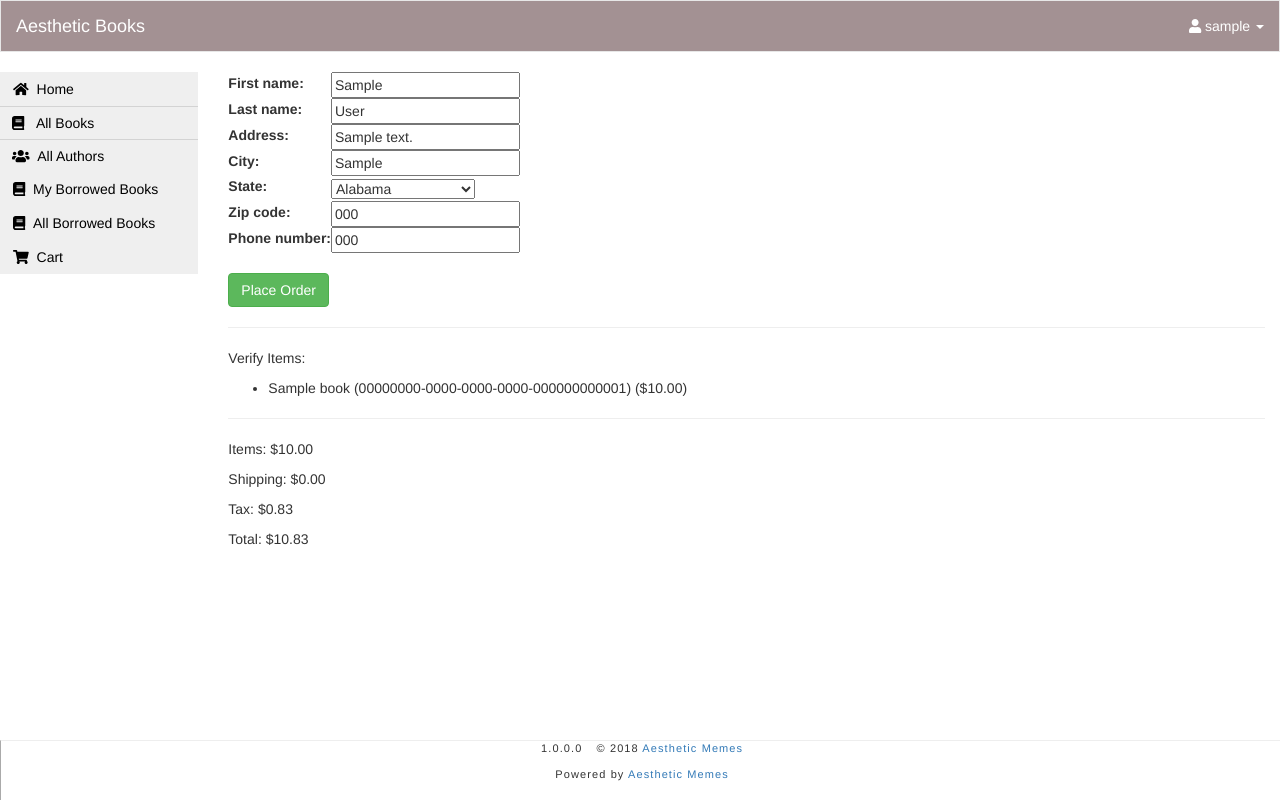
After one commit to SamirKalouf/aesthetic-memes, a Django app: page /ecommerce/checkout/1/ in a window 1280 px wide. The commit adds this page. Run offline with Django 3.2, Linux system fonts and the light colour scheme; a user stored in the database is signed in; tables that the repository leaves empty hold one stand-in row (values such as "Sample post"); some libraries are stand-ins or nearby versions.

Commit message:
users can now purchase books

```diff
--- a/aesthetic_memes/ecommerce/templates/base_generic.html
+++ b/aesthetic_memes/ecommerce/templates/base_generic.html
@@ -117,7 +117,7 @@
     <footer class="fixed-bottom">
       <div class="container text-center">
         <ul class="list-inline">
-          <li>0.1.0.0</li>
+          <li>1.0.0.0</li>
           <li>&copy; 2018 <a href="{% url 'index' %}" target="_blank">Aesthetic Memes</a></li>
         </ul>
 
--- a/aesthetic_memes/ecommerce/templates/book_cart.html
+++ b/aesthetic_memes/ecommerce/templates/book_cart.html
@@ -7,7 +7,7 @@
 
   {% if owned_books %}
     {% for book in owned_books %}
-      <p><a class="btn btn-danger" role="button" style="margin-right:10px;" href={% url 'remove-from-cart' book.id %}>Remove From Cart </a>{{ book }}(${{ book.price }})</p>
+      <p><a class="btn btn-danger" role="button" style="margin-right:10px;" href={% url 'remove-from-cart' book.id %}>Remove From Cart </a>{{ book }} (${{ book.price }})</p>
     {% endfor %}
   {% else %}
     <p>Your cart is empty.</p>
@@ -21,6 +21,8 @@
     <p>Total: ${{ total_price_with_tax }}</p>
   {% endif %}
 
-  <a href="#" class="btn btn-success" role="button">Checkout</a>
+  {% if owned_books %}
+    <a href="{% url 'checkout' user.profile.pk %}" class="btn btn-success" role="button">Checkout</a>
+  {% endif %}
 
 {% endblock %}
--- a/aesthetic_memes/ecommerce/templates/ecommerce/book_detail.html
+++ b/aesthetic_memes/ecommerce/templates/ecommerce/book_detail.html
@@ -18,6 +18,7 @@
       <hr>
     {% endif %}
 
+  {% if book.bookinstance_set.all %}
     {% for copy in book.bookinstance_set.all %}
     <hr>
     <p class="{% if copy.status == 'a' %}text-success{% elif copy.status == 'm' %}text-danger{% else %}text-warning{% endif %}">{{ copy.get_status_display }}</p>
@@ -38,5 +39,8 @@
       </div>
     </div>
     {% endfor %}
+  {% else %}
+    <p class="text-danger">There are no copies of this book available at this time.</p>
+  {% endif %}
   </div>
 {% endblock %}
--- a/aesthetic_memes/ecommerce/templates/index.html
+++ b/aesthetic_memes/ecommerce/templates/index.html
@@ -7,7 +7,6 @@
 
   <p>Welcome to <em>Aesthetic Books</em>, an easy to use website for all your textbook purchasing needs!</p>
 </div>
-<h2>Dynamic content</h2>
 
   <p>Aesthetic Books has the following record counts:</p>
   <ul>
@@ -17,6 +16,6 @@
     <li><strong>Authors:</strong> {{ num_authors }}</li>
   </ul>
 
-<p>You have visited this page {{ num_visits }}{% if num_visits == 1 %} time{% else %} times{% endif %}.</p>
+  <a href="{% url 'books' %}"><p class="text-primary">Start searching for a book here!</p></a>
 
 {% endblock %}
--- a/aesthetic_memes/ecommerce/urls.py
+++ b/aesthetic_memes/ecommerce/urls.py
@@ -53,3 +53,11 @@ urlpatterns += [
 urlpatterns += [
     path('signup/', views.signup, name='signup'),
 ]
+
+urlpatterns += [
+    path('checkout/<int:pk>/', views.ProfileCheckout.as_view(), name='checkout'),
+]
+
+urlpatterns += [
+    path('success/', views.success_page, name='success'),
+]
--- a/aesthetic_memes/ecommerce/views.py
+++ b/aesthetic_memes/ecommerce/views.py
@@ -289,3 +289,50 @@ def signup(request):
     else:
         form = UserCreationForm()
     return render(request, 'signup.html', {'form': form})
+
+class ProfileCheckout(LoginRequiredMixin, UpdateView):
+    model = Profile
+    fields = ['first_name', 'last_name', 'address', 'city', 'state', 'zip_code', 'phone_number']
+
+    success_url = reverse_lazy('success')
+
+    def get_context_data(self, **kwargs):
+        context = super(ProfileCheckout, self).get_context_data(**kwargs)
+
+        books = Book.objects.all()
+
+        books_owned = self.request.user.profile.bookinstance_set
+
+        total_price = 0
+        texas_tax = 0.0825
+
+        owned_books = []
+        for book in books_owned.all():
+            owned_books.append(book)
+            total_price = total_price + book.price
+
+        tax = round(total_price * decimal.Decimal(texas_tax),2)
+        total_price_with_tax = total_price + tax
+
+        context['books'] = books
+        context['owned_books'] = owned_books
+        context['total_price'] = total_price
+        context['total_price_with_tax'] = total_price_with_tax
+        context['tax'] = tax
+
+        return context
+
+@login_required
+def success_page(request):
+    books = Book.objects.all()
+
+    books_owned = request.user.profile.bookinstance_set
+
+    for book in books_owned.all():
+        book.delete()
+
+    return render(
+        request,
+        'success_page.html',
+        context = {}
+    )
--- a/aesthetic_memes/profiles/models.py
+++ b/aesthetic_memes/profiles/models.py
@@ -12,6 +12,40 @@ from django.contrib.auth.models import User
 class Profile(models.Model):
     user = models.OneToOneField(settings.AUTH_USER_MODEL, on_delete=models.CASCADE)
 
+    ALABAMA = 'AL'; ALASKA = 'AK'; ARIZONA = 'AZ'; ARKANSAS = 'AR'; CALIFORNIA = 'CA'
+    COLORADO = 'CO'; CONNECTICUT = 'CT'; DELAWARE = 'DE'; FLORIDA = 'FL'; GEORGIA = 'GA'
+    HAWAII = 'HI'; IDAHO = 'ID'; ILLINOIS = 'IL'; INDIANA = 'IN'; IOWA = 'IA'; KANSAS = 'KS'
+    KENTUCKY = 'KY'; LOUISIANA = 'LA'; MAINE = 'ME'; MARYLAND = 'MD'; MASSACHUSETTS = 'MA'
+    MICHIGAN = 'MI'; MINNESOTA = 'MN'; MISSISSIPPI = 'MS'; MISSOURI = 'MO'; MONTANA = 'MT'
+    NEBRASKA = 'NE'; NEVADA = 'NV'; NEW_HAMPSHIRE = 'NH'; NEW_JERSEY = 'NJ'; NEW_MEXICO = 'NM'
+    NEW_YORK = 'NY'; NORTH_CAROLINA = 'NC'; NORTH_DAKOTA = 'ND'; OHIO = 'OH'; OKLAHOMA = 'OK'
+    OREGON = 'OR'; PENNSYLVANIA = 'PA'; RHODE_ISLAND = 'RI'; SOUTH_CAROLINA = 'SC'; SOUTH_DAKOTA = 'SD'
+    TENNESSEE = 'TN'; TEXAS = 'TX'; UTAH = 'UT'; VERMONT = 'VT'; VIRGINIA = 'VA'; WASHINGTON = 'WA';
+    WEST_VIRGINIA = 'WV'; WISCONSIN = 'WI'; WYOMING = 'WY'; DISTRICT_OF_COLUMBIA = 'DC'
+
+    STATE_CHOICES = (
+        (ALABAMA, 'Alabama'), (ALASKA, 'Alaska'), (ARIZONA, 'Arizona'), (ARKANSAS, 'Arkansas'), (CALIFORNIA, 'California'),
+        (COLORADO, 'Colorado'), (CONNECTICUT, 'Connecticut'), (DELAWARE, 'Delaware'), (FLORIDA, 'Florida'), (GEORGIA, 'Georgia'),
+        (HAWAII, 'Hawaii'), (IDAHO, 'Idaho'), (ILLINOIS, 'Illinois'), (INDIANA, 'Indiana'), (IOWA, 'Iowa'), (KANSAS, 'Kansas'),
+        (KENTUCKY, 'Kentucky'), (LOUISIANA, 'Louisiana'), (MAINE, 'Maine'), (MARYLAND, 'Maryland'), (MASSACHUSETTS, 'Massachusetts'),
+        (MICHIGAN, 'Michigan'), (MINNESOTA, 'Minnesota'), (MISSISSIPPI, 'Mississippi'), (MISSOURI, 'Missouri'), (MONTANA, 'Montana'),
+        (NEBRASKA, 'Nebraska'), (NEVADA, 'Nevada'), (NEW_HAMPSHIRE, 'New Hampshire'), (NEW_JERSEY, 'New Jersey'), (NEW_MEXICO, 'New Mexico'),
+        (NEW_YORK, 'New York'), (NORTH_CAROLINA, 'North Carolina'), (NORTH_DAKOTA, 'North Dakota'), (OHIO, 'Ohio'), (OKLAHOMA, 'Oklahoma'),
+        (OREGON, 'Oregon'), (PENNSYLVANIA, 'Pennsylvania'), (RHODE_ISLAND, 'Rhode Island'), (SOUTH_CAROLINA, 'South Carolina'), (SOUTH_DAKOTA, 'South Dakota'),
+        (TENNESSEE, 'Tennessee'), (TEXAS, 'Texas'), (UTAH, 'Utah'), (VERMONT, 'Vermont'), (VIRGINIA, 'Virginia'), (WASHINGTON, 'Washington'),
+        (WEST_VIRGINIA, 'West Virginia'), (WISCONSIN, 'Wisconsin'), (WYOMING, 'Wyoming'), (DISTRICT_OF_COLUMBIA, 'District of Columbia'),
+    )
+
+    first_name = models.CharField(max_length=100, default='', blank=False)
+    last_name = models.CharField(max_length=100, default='', blank=False)
+
+    address = models.CharField(max_length=100, default='', blank=False)
+    city = models.CharField(max_length=30, default='', blank=False)
+    state = models.CharField(max_length=2, default='', choices=STATE_CHOICES, blank=False)
+    zip_code = models.CharField(max_length=10, default='', blank=False)
+
+    phone_number = models.CharField(default='', max_length=15, blank=True)
+
     def __str__(self):
         return "@{}".format(self.user)
 
--- /dev/null
+++ b/aesthetic_memes/templates/profiles/profile_form.html
@@ -0,0 +1,37 @@
+{% extends "base_generic.html" %}
+
+{% block content %}
+
+<form action="" method="post">
+    {% csrf_token %}
+    <table>
+    {{ form.as_table }}
+    </table>
+    <br>
+    <input class="btn btn-success" type="submit" value="Place Order" />
+
+    <hr>
+
+    {% if owned_books %}
+      <p>Verify Items:</p>
+      {% for book in owned_books %}
+        <ul>
+          <li>
+            <p>{{ book }} (${{ book.price }})</p>
+          </li>
+        </ul>
+      {% endfor %}
+    {% else %}
+      <p>Your cart is empty.</p>
+    {% endif %}
+
+    <hr>
+    {% if total_price != 0 %}
+      <p>Items: ${{ total_price }}</p>
+      <p>Shipping: $0.00</p>
+      <p>Tax: ${{ tax }}</p>
+      <p>Total: ${{ total_price_with_tax }}</p>
+    {% endif %}
+
+</form>
+{% endblock %}
```
Also changed, not shown: aesthetic_memes/ecommerce/templates/success_page.html (added, +12 -0 lines), aesthetic_memes/profiles/migrations/0003_auto_20180430_1908.py (added).
